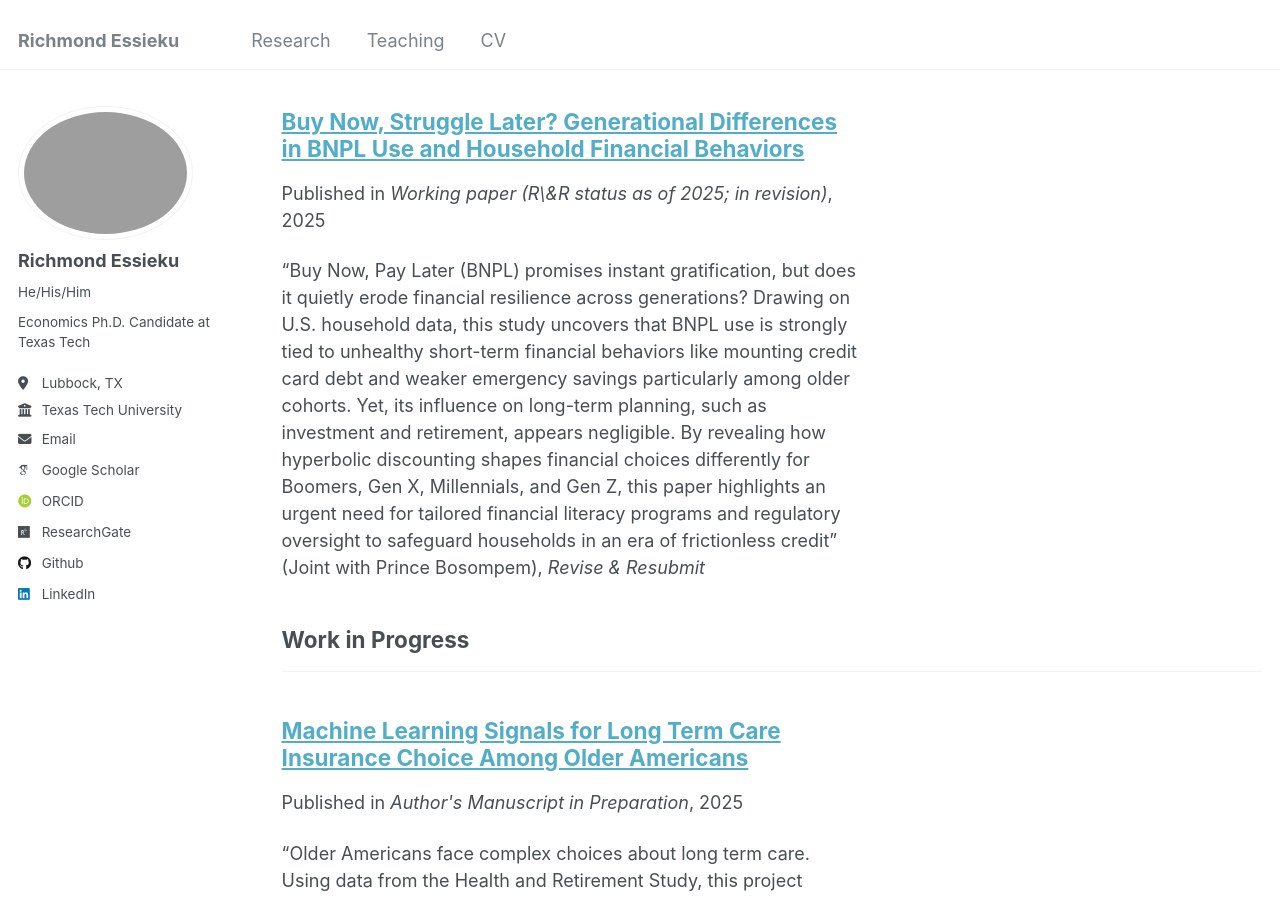
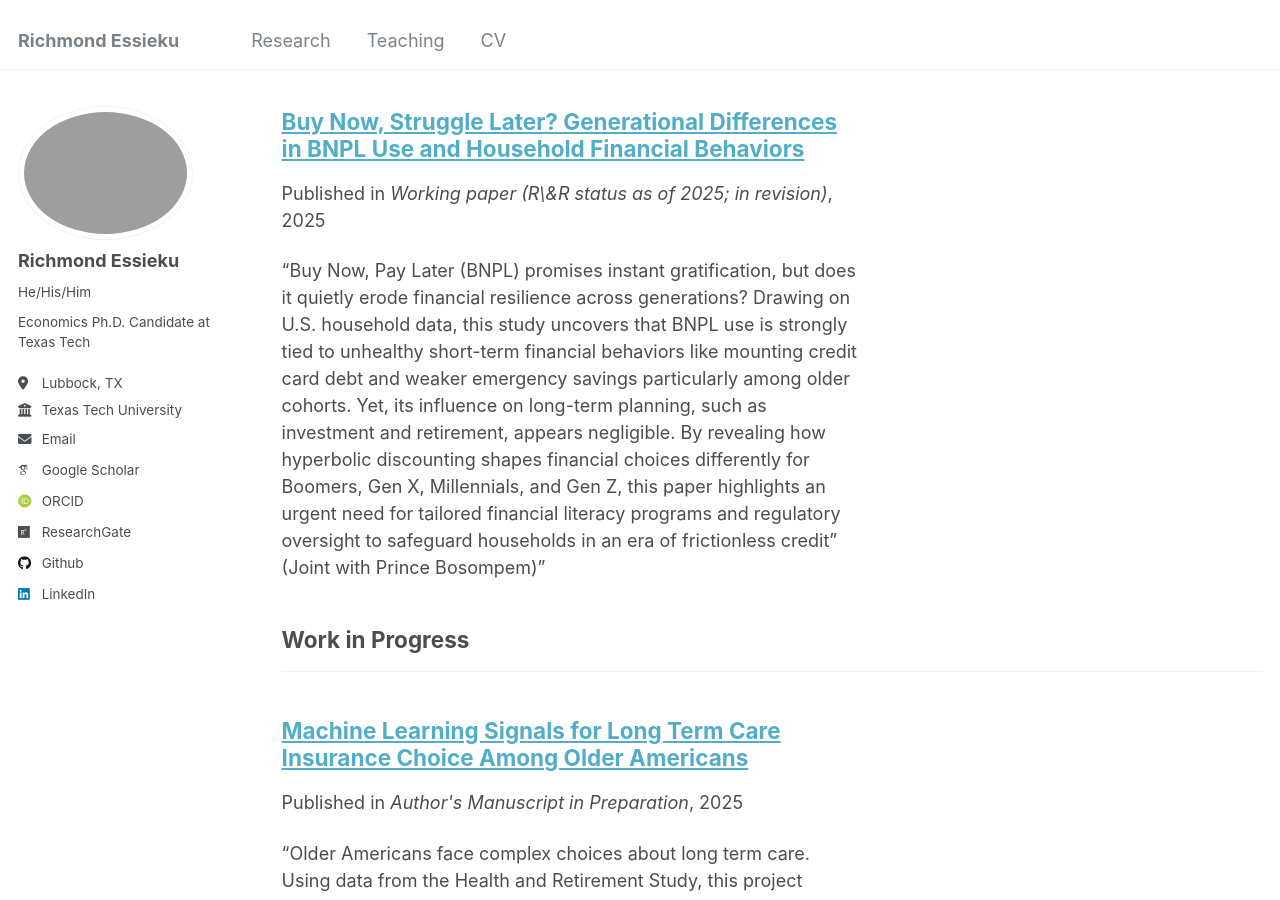
Before and after one commit to essieku/essieku.github.io, a Jekyll site: the page built from _pages/publications.html, in a window 1280 px wide and 900 px high, scrolled down 4904 px. Built offline with Jekyll 4.4.1, drawn with Linux system fonts in a browser that asks for light colours; some web fonts are replaced.

Commit message:
Update Others1.md

```diff
--- a/_publications/Others1.md
+++ b/_publications/Others1.md
@@ -3,7 +3,7 @@ title: "Buy Now, Struggle Later? Generational Differences in BNPL Use and Househ
 collection: publications
 category: working-paper
 permalink: /publication/bnpl-generations
-excerpt: '"Buy Now, Pay Later (BNPL) promises instant gratification, but does it quietly erode financial resilience across generations? Drawing on U.S. household data, this study uncovers that BNPL use is strongly tied to unhealthy short-term financial behaviors like mounting credit card debt and weaker emergency savings particularly among older cohorts. Yet, its influence on long-term planning, such as investment and retirement, appears negligible. By revealing how hyperbolic discounting shapes financial choices differently for Boomers, Gen X, Millennials, and Gen Z, this paper highlights an urgent need for tailored financial literacy programs and regulatory oversight to safeguard households in an era of frictionless credit" (Joint with Prince Bosompem), <em> Revise &amp; Resubmit <em>'
+excerpt: '"Buy Now, Pay Later (BNPL) promises instant gratification, but does it quietly erode financial resilience across generations? Drawing on U.S. household data, this study uncovers that BNPL use is strongly tied to unhealthy short-term financial behaviors like mounting credit card debt and weaker emergency savings particularly among older cohorts. Yet, its influence on long-term planning, such as investment and retirement, appears negligible. By revealing how hyperbolic discounting shapes financial choices differently for Boomers, Gen X, Millennials, and Gen Z, this paper highlights an urgent need for tailored financial literacy programs and regulatory oversight to safeguard households in an era of frictionless credit" (Joint with Prince Bosompem)"'
 date: 2025-02-26
 venue: 'Working paper (R\&R status as of 2025; in revision)'
 # slidesurl: ''
```
